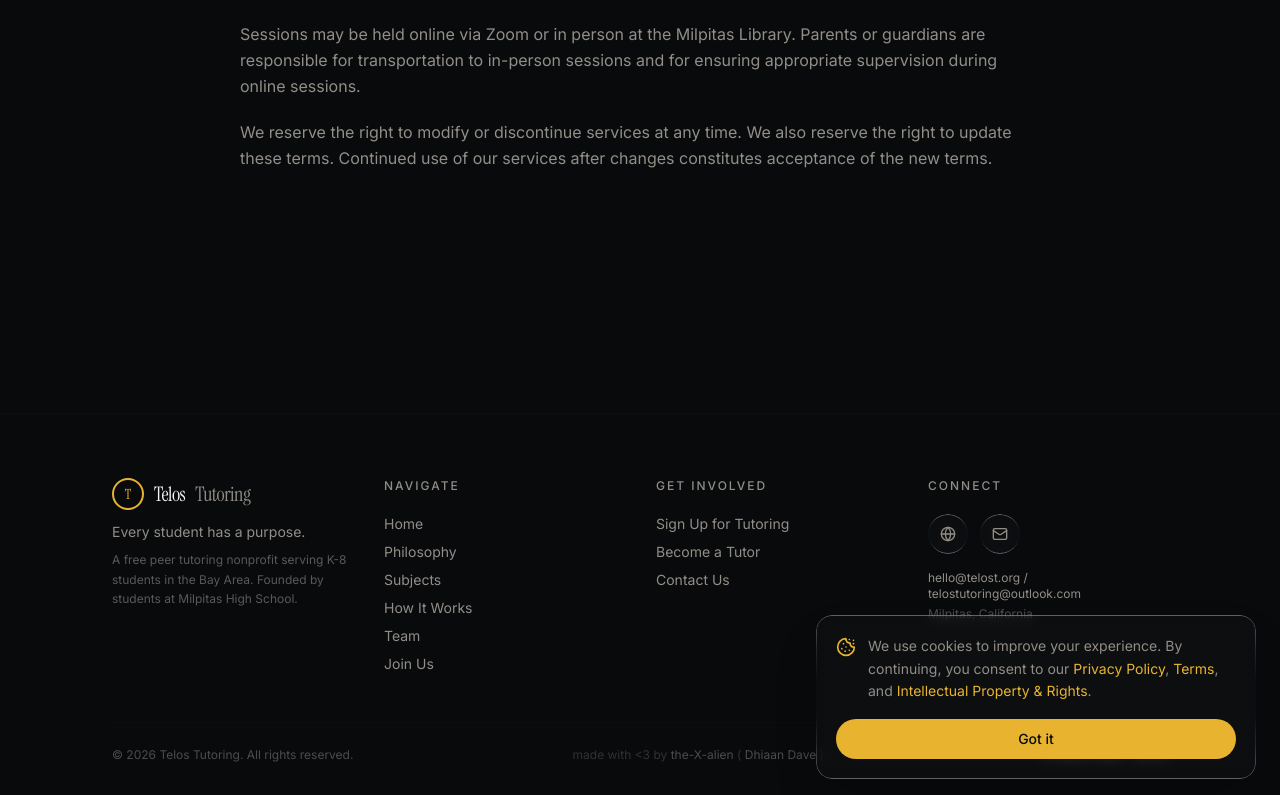
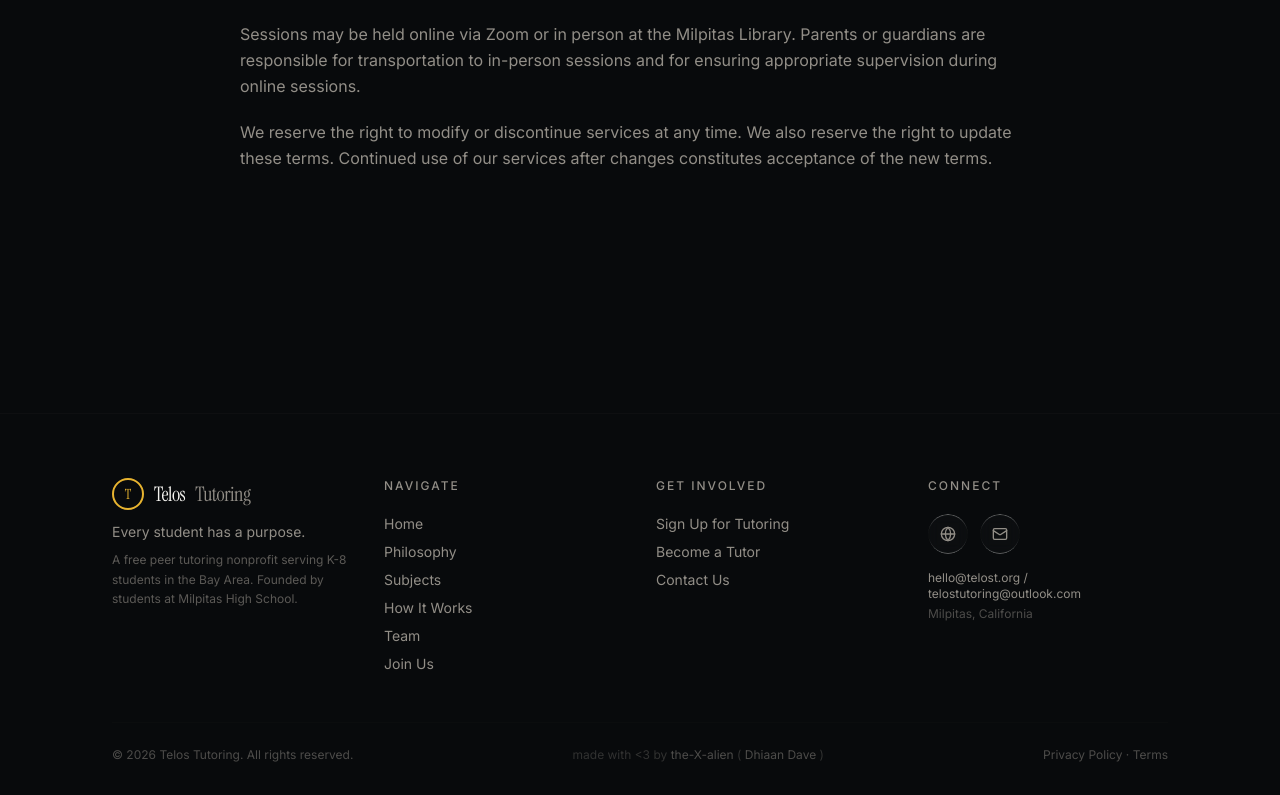
Before and after one commit to the-X-alien/telos-tutoring, a React (Vite) app: page /terms in a window 1280 px wide. Shown: the part 387-1182 px from the top of the page. Built offline with nearby package versions, Linux system fonts and the light colour scheme.

Commit message:
Remove cookie/consent banner

```diff
--- a/src/App.tsx
+++ b/src/App.tsx
@@ -16,7 +16,6 @@ import { Footer } from "./components/Footer"
 import { Helmet } from "./components/Helmet"
 import { GuidePage, GuideIndex, CategoryPage } from "./components/GuidePage"
 import { DonatePage } from "./components/DonatePage"
-import { ConsentBanner } from "./components/ConsentBanner"
 
 function SponsorsPage() {
   return (
@@ -158,7 +157,6 @@ export default function App() {
   return (
     <div className="bg-background text-foreground min-h-screen font-body" style={{ perspective: "1200px" }}>
       <ScrollManager />
-      <ConsentBanner />
       <Routes>
         <Route path="/" element={<HomePage />} />
         <Route path="/guide" element={<GuideIndex />} />
--- a/src/components/ConsentBanner.tsx
+++ /dev/null
@@ -1,50 +0,0 @@
-import { useEffect, useState } from "react"
-import { Cookie } from "lucide-react"
-
-const CONSENT_KEY = "telos-consent"
-
-export function ConsentBanner() {
-  const [show, setShow] = useState(false)
-
-  useEffect(() => {
-    try {
-      if (!localStorage.getItem(CONSENT_KEY)) setShow(true)
-    } catch {
-      setShow(true)
-    }
-  }, [])
-
-  const accept = () => {
-    try {
-      localStorage.setItem(CONSENT_KEY, "1")
-    } catch {
-      /* ignore */
-    }
-    setShow(false)
-  }
-
-  if (!show) return null
-
-  return (
-    <div className="fixed bottom-4 left-4 right-4 z-[60] md:left-auto md:right-6 md:max-w-[440px]">
-      <div className="liquid-glass rounded-2xl p-5 border border-white/10 shadow-2xl">
-        <div className="flex items-start gap-3">
-          <Cookie size={20} className="text-primary mt-0.5 shrink-0" />
-          <p className="text-sm text-muted-foreground leading-relaxed">
-            We use cookies to improve your experience. By continuing, you consent to
-            our{" "}
-            <a href="/privacy" className="text-primary hover:underline">Privacy Policy</a>,{" "}
-            <a href="/terms" className="text-primary hover:underline">Terms</a>, and{" "}
-            <a href="/ip" className="text-primary hover:underline">Intellectual Property &amp; Rights</a>.
-          </p>
-        </div>
-        <button
-          onClick={accept}
-          className="mt-4 w-full bg-primary text-primary-foreground rounded-full py-2.5 text-sm font-medium hover:opacity-90 transition-opacity"
-        >
-          Got it
-        </button>
-      </div>
-    </div>
-  )
-}
```
